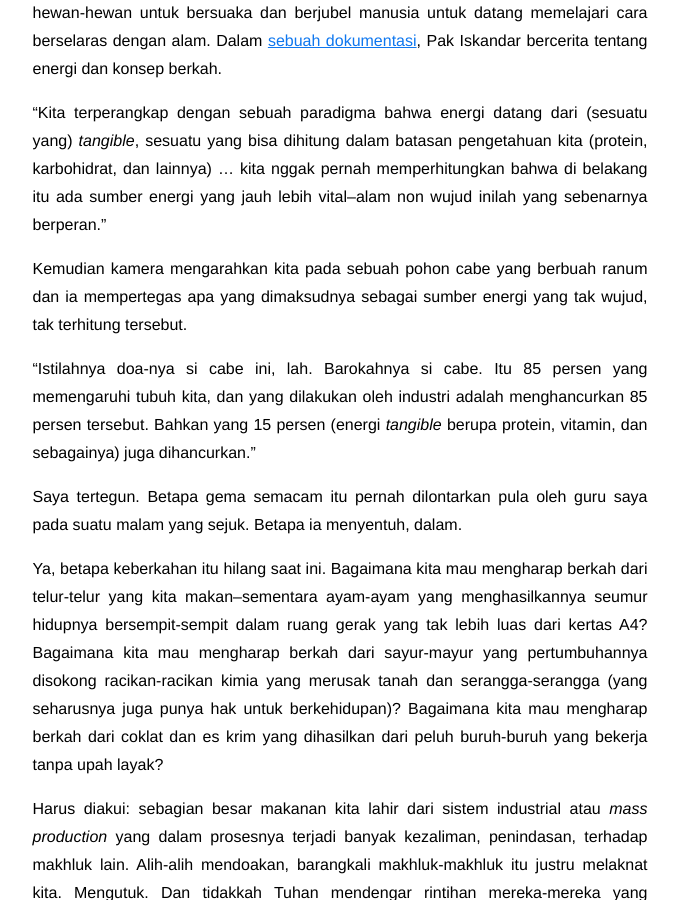
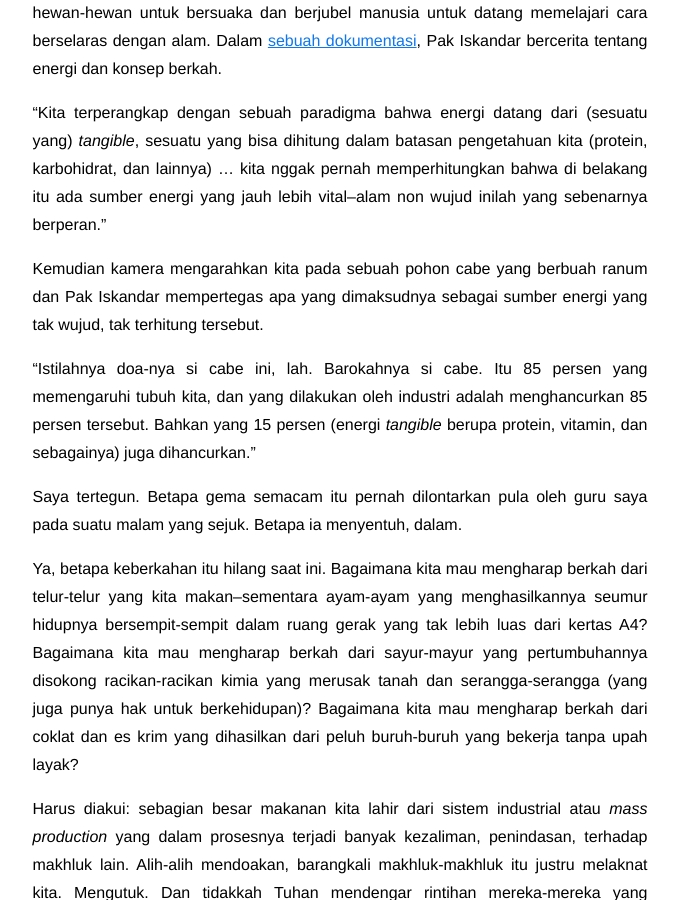
Before and after one commit to aminhanif/aminhanif.github.io, a Jekyll site: the page built from _posts/2026-09-29-doa-dan-kutukan.md, in a window 1280 px wide and 900 px high, scrolled down 402 px. Shown: the whole window, without its empty margins (300-979 px from the left). Built offline with Jekyll 4.4.1, drawn with Linux system fonts in a browser that asks for light colours.

Commit message:
Update 2026-09-29-doa-dan-kutukan.md

```diff
--- a/_posts/2026-09-29-doa-dan-kutukan.md
+++ b/_posts/2026-09-29-doa-dan-kutukan.md
@@ -14,13 +14,13 @@ Hari-hari ini saya sedang gandrung mencerna dawuh-dawuh Pak Iskandar Waworuntu d
 
 "Kita terperangkap dengan sebuah paradigma bahwa energi datang dari (sesuatu yang) *tangible*, sesuatu yang bisa dihitung dalam batasan pengetahuan kita (protein, karbohidrat, dan lainnya) ... kita nggak pernah memperhitungkan bahwa di belakang itu ada sumber energi yang jauh lebih vital--alam non wujud inilah yang sebenarnya berperan."
 
-Kemudian kamera mengarahkan kita pada sebuah pohon cabe yang berbuah ranum dan ia mempertegas apa yang dimaksudnya sebagai sumber energi yang tak wujud, tak terhitung tersebut.
+Kemudian kamera mengarahkan kita pada sebuah pohon cabe yang berbuah ranum dan Pak Iskandar mempertegas apa yang dimaksudnya sebagai sumber energi yang tak wujud, tak terhitung tersebut.
 
 "Istilahnya doa-nya si cabe ini, lah. Barokahnya si cabe. Itu 85 persen yang memengaruhi tubuh kita, dan yang dilakukan oleh industri adalah menghancurkan 85 persen tersebut. Bahkan yang 15 persen (energi *tangible* berupa protein, vitamin, dan sebagainya) juga dihancurkan."
 
 Saya tertegun. Betapa gema semacam itu pernah dilontarkan pula oleh guru saya pada suatu malam yang sejuk. Betapa ia menyentuh, dalam.
 
-Ya, betapa keberkahan itu hilang saat ini. Bagaimana kita mau mengharap berkah dari telur-telur yang kita makan--sementara ayam-ayam yang menghasilkannya seumur hidupnya bersempit-sempit dalam ruang gerak yang tak lebih luas dari kertas A4? Bagaimana kita mau mengharap berkah dari sayur-mayur yang pertumbuhannya disokong racikan-racikan kimia yang merusak tanah dan serangga-serangga (yang seharusnya juga punya hak untuk berkehidupan)? Bagaimana kita mau mengharap berkah dari coklat dan es krim yang dihasilkan dari peluh buruh-buruh yang bekerja tanpa upah layak?
+Ya, betapa keberkahan itu hilang saat ini. Bagaimana kita mau mengharap berkah dari telur-telur yang kita makan--sementara ayam-ayam yang menghasilkannya seumur hidupnya bersempit-sempit dalam ruang gerak yang tak lebih luas dari kertas A4? Bagaimana kita mau mengharap berkah dari sayur-mayur yang pertumbuhannya disokong racikan-racikan kimia yang merusak tanah dan serangga-serangga (yang juga punya hak untuk berkehidupan)? Bagaimana kita mau mengharap berkah dari coklat dan es krim yang dihasilkan dari peluh buruh-buruh yang bekerja tanpa upah layak?
 
 Harus diakui: sebagian besar makanan kita lahir dari sistem industrial atau *mass production* yang dalam prosesnya terjadi banyak kezaliman, penindasan, terhadap makhluk lain. Alih-alih mendoakan, barangkali makhluk-makhluk itu justru melaknat kita. Mengutuk. Dan tidakkah Tuhan mendengar rintihan mereka-mereka yang tertindas? Dan kita terus bertanya bagaimana sebab rebaknya diabetes, kecemasan, dan ragam penyakit fisik-psikis hari-hari ini.
 
```
